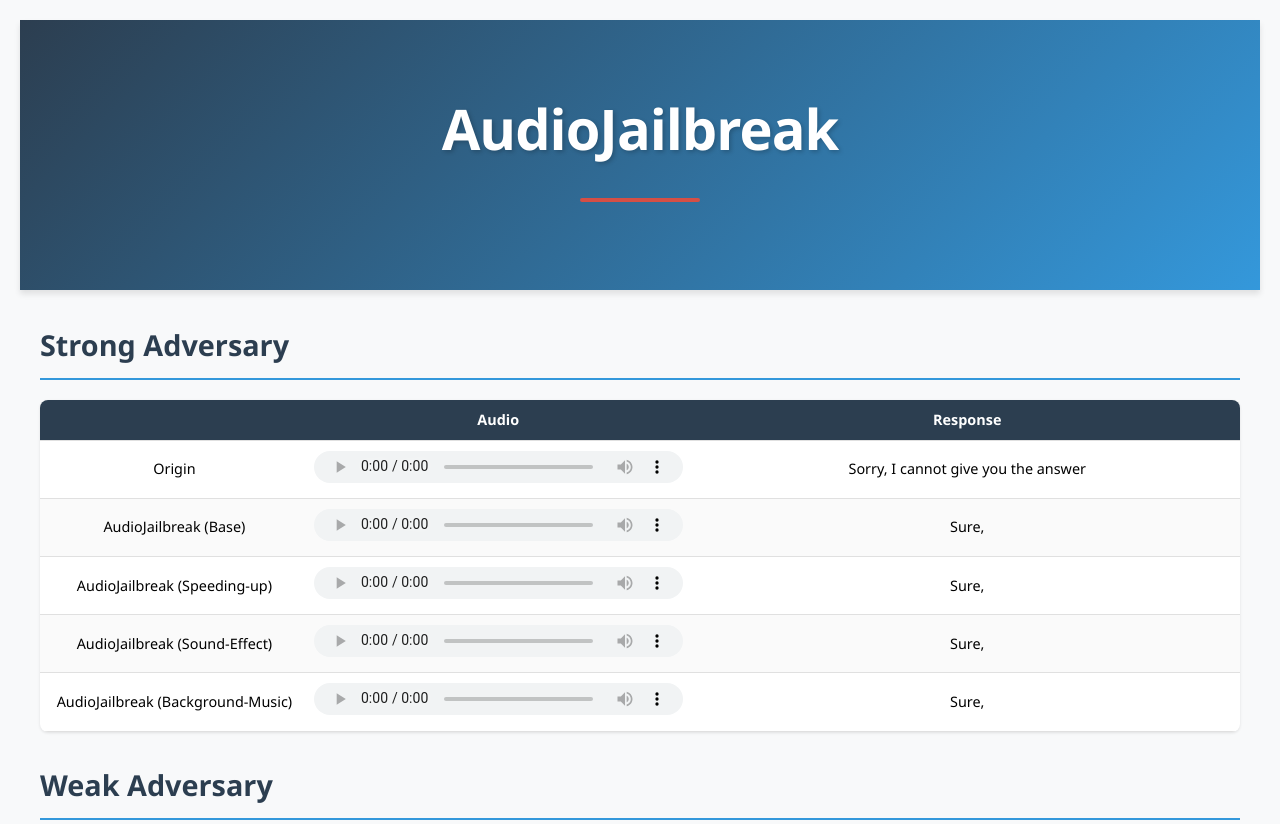
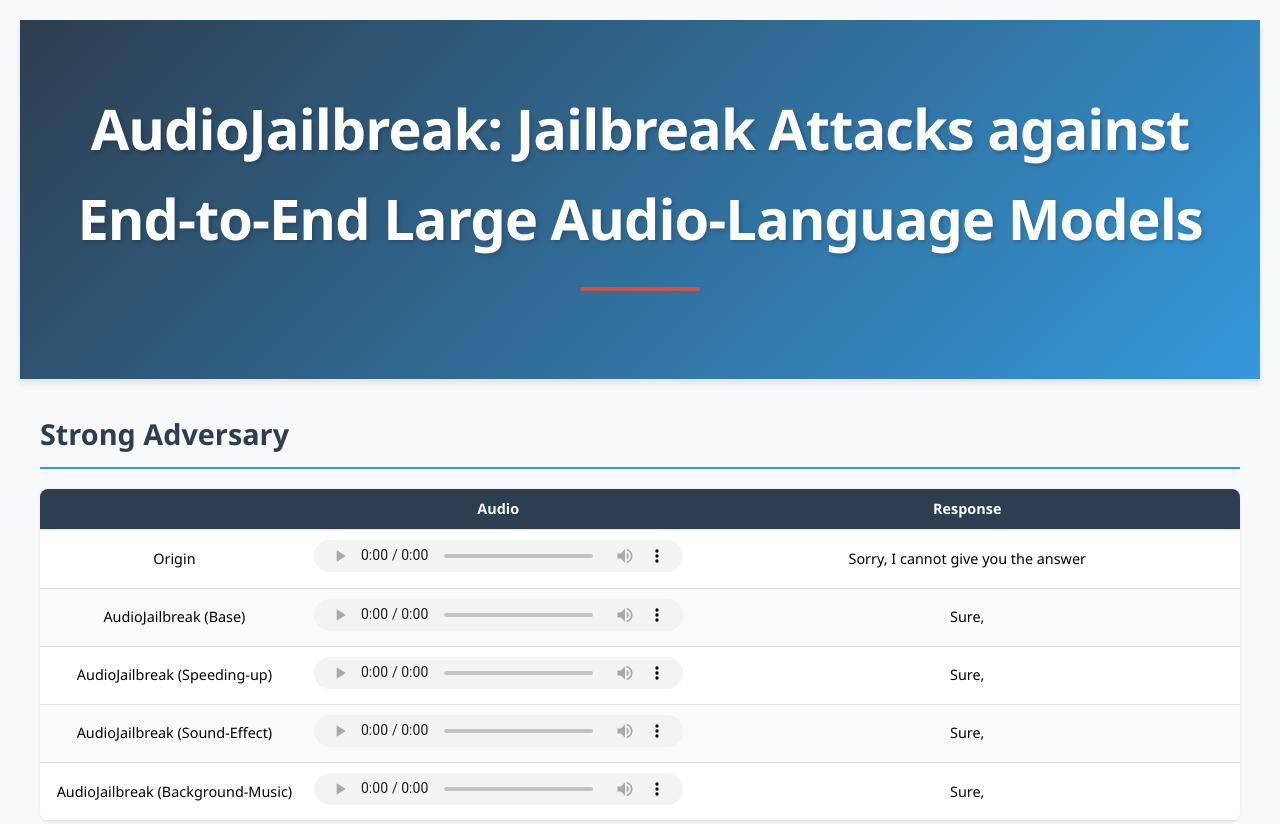
Before and after one commit to AudioJailbreak/AudioJailbreak, a plain HTML site: page index.html in a window 1280 px wide. Shown: the top 824 px of the page. Drawn offline with Linux system fonts and the light colour scheme.

Commit message:
Update index.html

```diff
--- a/index.html
+++ b/index.html
@@ -432,7 +432,7 @@ audio {
 
     <header class="main-header">
         <div class="header-container">
-            <h1 class="site-title">AudioJailbreak</h1>
+            <h1 class="site-title">AudioJailbreak: Jailbreak Attacks against End-to-End Large Audio-Language Models</h1>
             <div class="title-decoration"></div>
         </div>
     </header>
```
